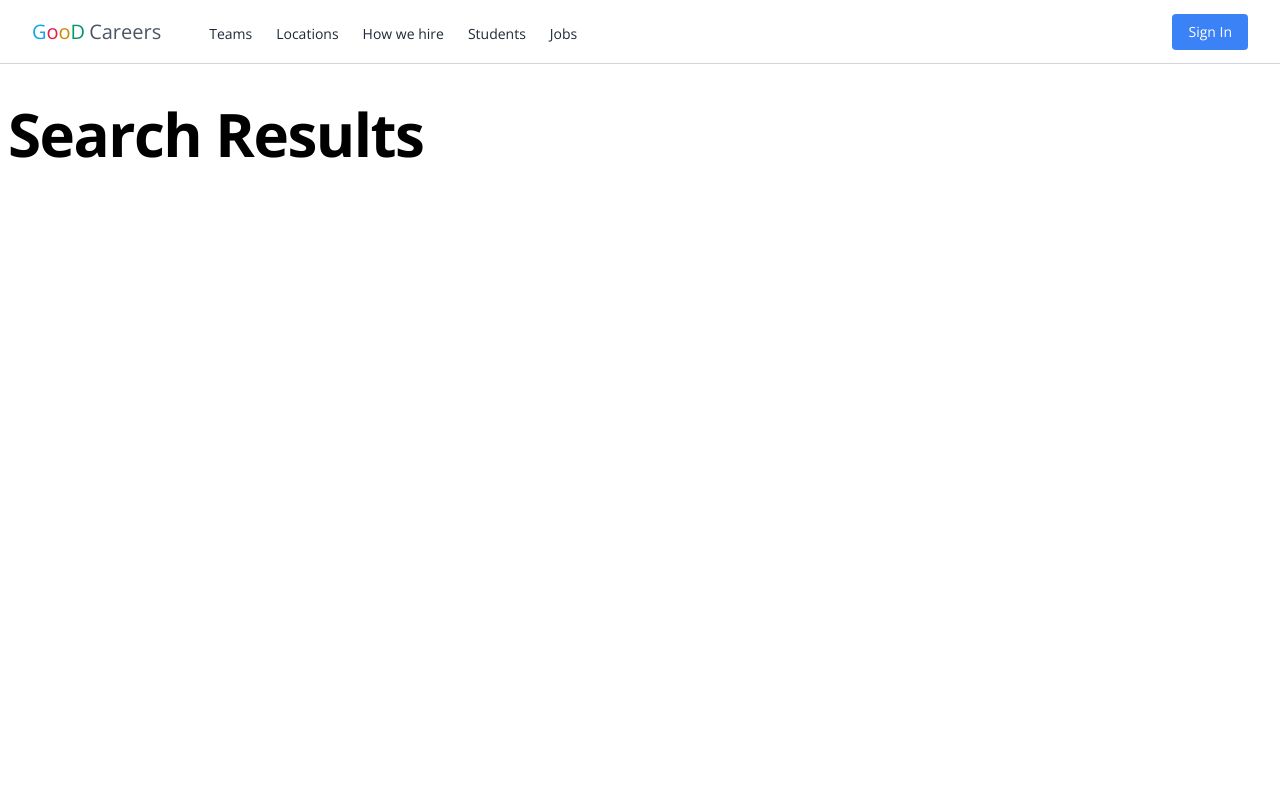
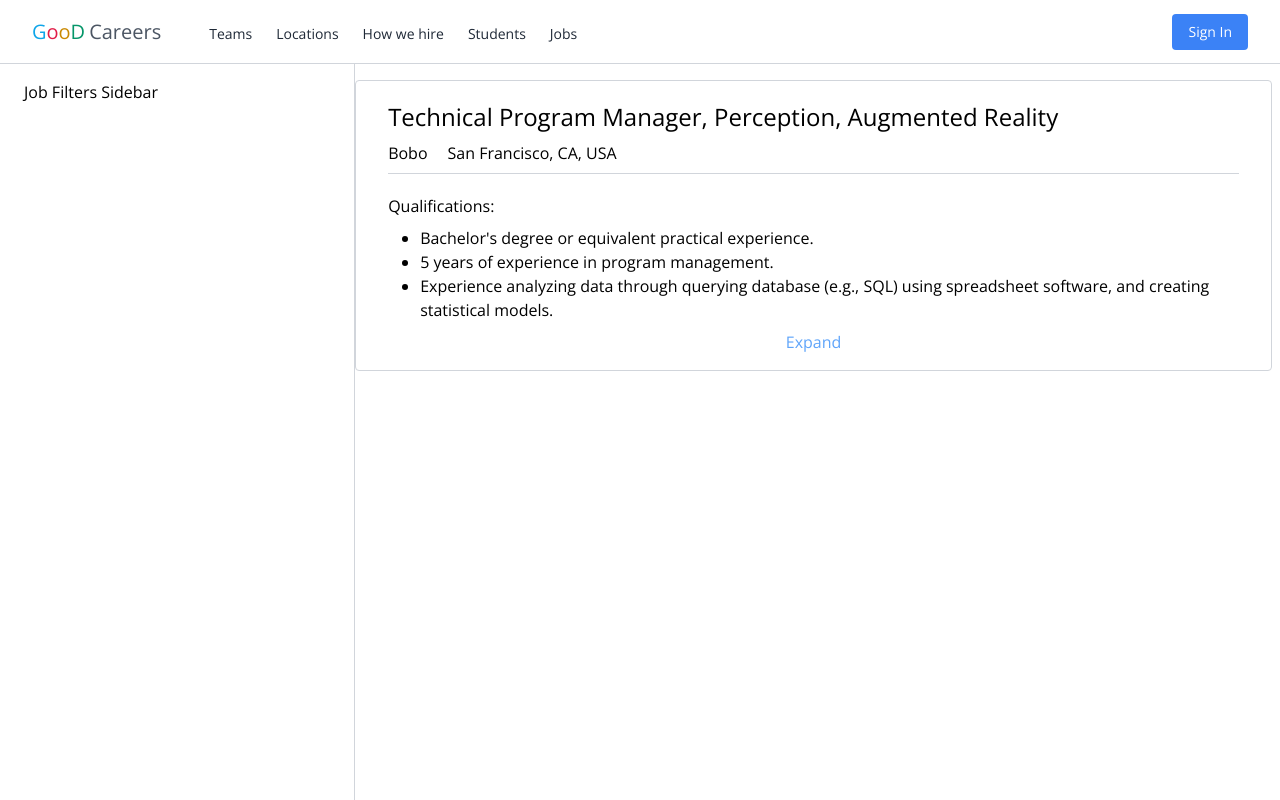
Before and after one commit to TanyaKulikovskaya/Google-Careers-Clone, a Vue app: page /job/results in a window 1280 px wide. Built offline with nearby package versions, Linux system fonts and the light colour scheme.

Commit message:
job results view

```diff
--- /dev/null
+++ b/src/components/JobResults/JobFiltersSidebar.vue
@@ -0,0 +1,13 @@
+<template>
+  <div
+    class="flex w-96 flex-col border-r border-solid border-gray-300 bg-white p-4"
+  >
+    Job Filters Sidebar
+  </div>
+</template>
+
+<script>
+export default {
+  name: 'JobFiltersSidebar',
+}
+</script>
--- /dev/null
+++ b/src/components/JobResults/JobListing.vue
@@ -0,0 +1,54 @@
+<template>
+  <li class="mb-7">
+    <router-link
+      to="/jobs/results/1"
+      class="mx-auto block rounded border border-solid border-gray-300 bg-white"
+    >
+      <div class="mx-8 border-b border-solid border-gray-300 pt-5 pb-2">
+        <h2 class="mb-2 text-2xl">
+          Technical Program Manager, Perception, Augmented Reality
+        </h2>
+
+        <div class="flex flex-row align-middle">
+          <div class="mr-5">
+            <span>Bobo</span>
+          </div>
+
+          <div>
+            <span>San Francisco, CA, USA</span>
+          </div>
+        </div>
+      </div>
+
+      <div class="px-8 py-4">
+        <div>
+          <h3 class="mt-1 mb-2">Qualifications:</h3>
+          <div>
+            <ul class="list-disc pl-8">
+              <li>Bachelor's degree or equivalent practical experience.</li>
+              <li>5 years of experience in program management.</li>
+              <li>
+                Experience analyzing data through querying database (e.g., SQL)
+                using spreadsheet software, and creating statistical models.
+              </li>
+            </ul>
+          </div>
+        </div>
+
+        <div class="mt-2 text-center">
+          <router-link to="/jobs/results/1" class="text-blue-400"
+            >Expand</router-link
+          >
+        </div>
+      </div>
+    </router-link>
+  </li>
+</template>
+
+<script>
+export default {
+  name: 'JobListing',
+}
+</script>
+
+<style></style>
--- /dev/null
+++ b/src/components/JobResults/JobListings.vue
@@ -0,0 +1,20 @@
+<template>
+  <div class="flex-auto flex justify-center py-4">
+    <ol>
+      <job-listing />
+    </ol>
+  </div>
+</template>
+
+<script>
+import JobListing from '@/components/JobResults/JobListing.vue'
+
+export default {
+  name: 'JobListings',
+  components: {
+    JobListing,
+  },
+}
+</script>
+
+<style></style>
--- a/src/views/JobResultsView.vue
+++ b/src/views/JobResultsView.vue
@@ -1,11 +1,19 @@
 <template>
-  <h1 class="font-bold text-6xl tracking-tight py-10">Search Results</h1>
+  <div class="min-h-full flex w-full flex-row flex-nowrap">
+    <job-filters-sidebar />
+    <job-listings />
+  </div>
 </template>
 
 <script>
+import JobFiltersSidebar from '@/components/JobResults/JobFiltersSidebar.vue'
+import JobListings from '@/components/JobResults/JobListings.vue'
+
 export default {
   name: 'JobResultsView',
+  components: {
+    JobFiltersSidebar,
+    JobListings,
+  },
 }
 </script>
-
-<style></style>
```
Also changed, not shown: 1 other file (tests, documents, lock files or other folders).
